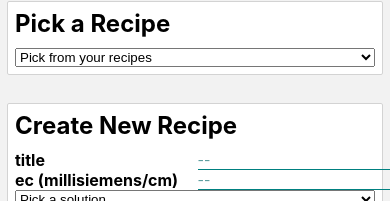
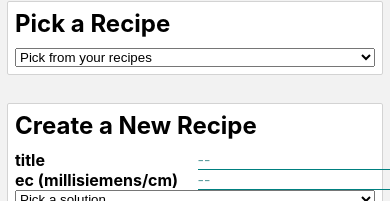
Before and after one commit to niole/hydrocalc-mobile, a React Native app: screen /Calculator in a window 390 px wide. Shown: the part 139-340 px from the top of the page. Built offline with nearby package versions, Linux system fonts and the light colour scheme; what expo-linking would draw is missing.

Commit message:
Update title for create new recipe card

```diff
--- a/screens/Calculator.tsx
+++ b/screens/Calculator.tsx
@@ -63,7 +63,7 @@ export default function Calculator({ setRecipes, solutions, recipes, navigation
           <Card title="Pick a Recipe" editable={false}>
             <RecipeSelector recipes={recipes} defaultRecipe={wipRecipe} onChange={setWipRecipe} />
           </Card>
-          <Card title="Create New Recipe" editable={false}>
+          <Card title="Create a New Recipe" editable={false}>
             <LabelValue editable={true} label="title" onChange={setRecipeTitle} />
             <LabelValue editable={true} label="ec (millisiemens/cm)" placeholder="--" onChangeNumber={handleSetEc(setEc)} />
             <Picker onValueChange={handleSetSolution(setSolution, solutions)} selectedValue={solution?.name}>
```
